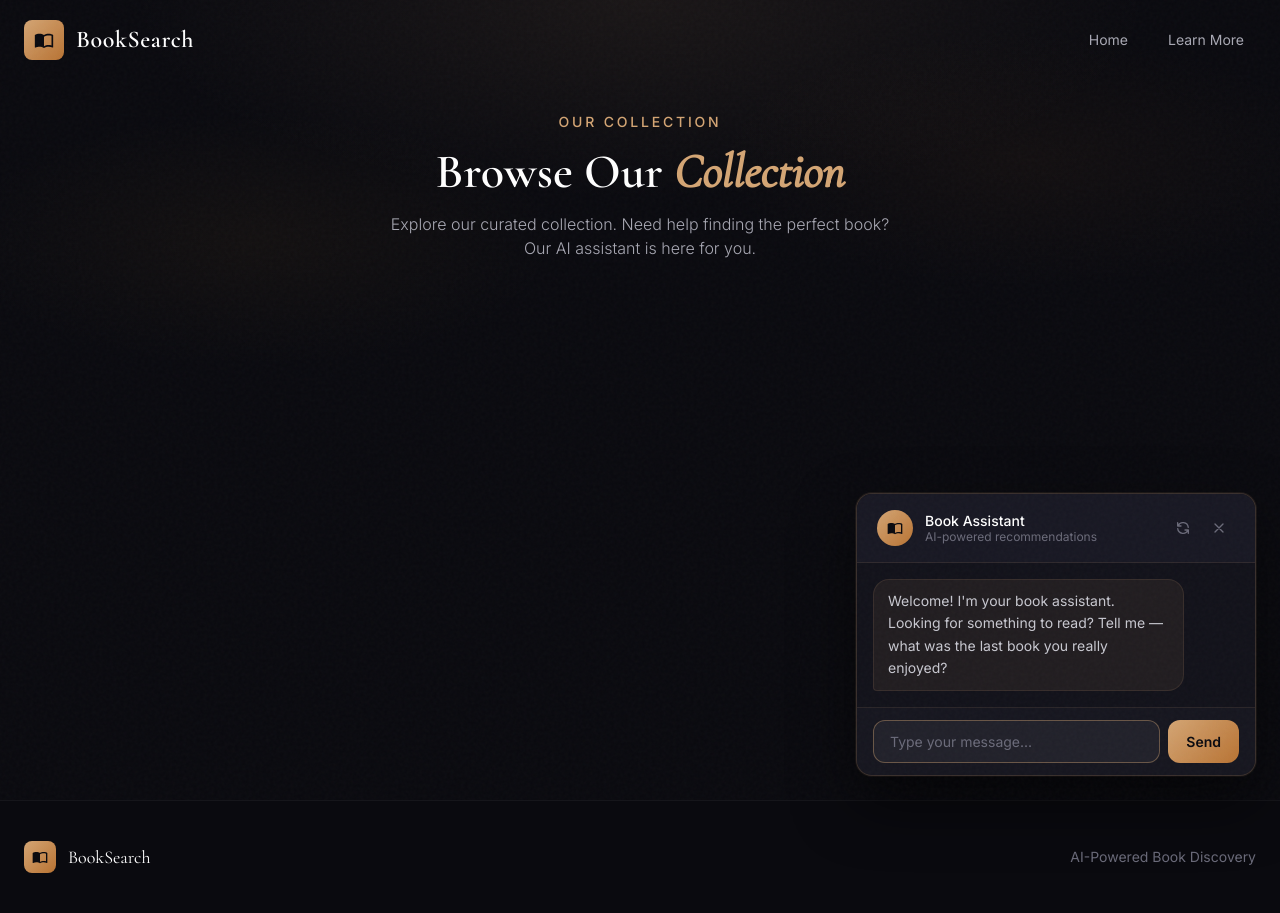
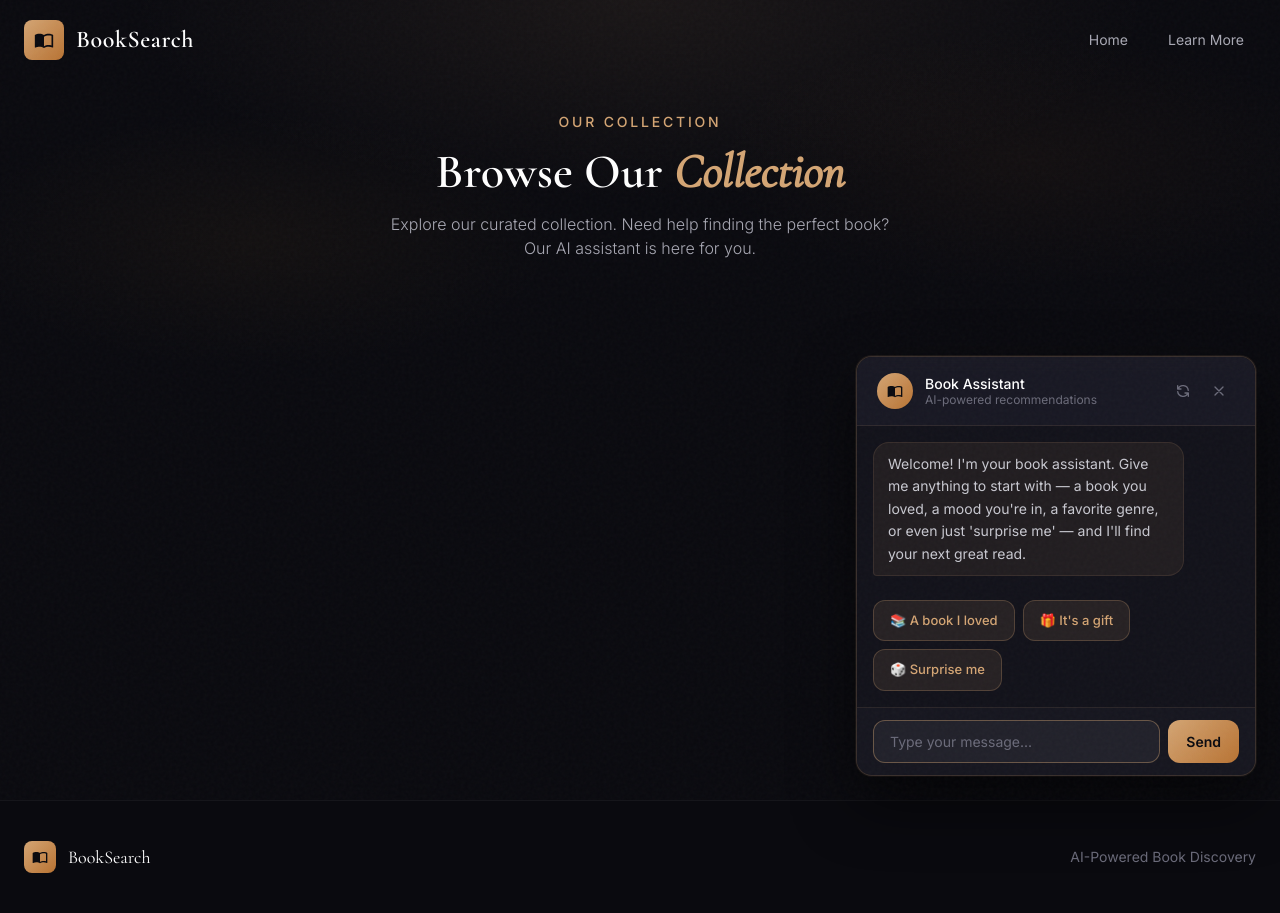
Before and after one commit to ubbikk/book_search, a Flask app: page /store in a window 1280 px wide. Run offline with Flask 3, Linux system fonts and the light colour scheme; data that the repository does not hold is empty; some libraries are stand-ins or nearby versions.

Commit message:
Add flexible greeting, quick-start buttons, and conversation continuation
- Update greeting to accept any starting point (book, mood, genre, "surprise me")
- Add quick-start buttons: "A book I loved", "It's a gift", "Surprise me"
- Allow continuing conversation after recommendations with follow-up buttons
- Update system prompt with adaptive discovery rules and multi-round support

Co-Authored-By: Claude Opus 4.6 <noreply@anthropic.com>

```diff
--- a/app.py
+++ b/app.py
@@ -702,7 +702,8 @@ def api_chat():
         CHAT_SESSIONS[session_id] = {
             "messages": [
                 {"role": "assistant", "content": "Welcome! I'm your book assistant. "
-                 "Looking for something to read? Tell me \u2014 what was the last book you really enjoyed?"}
+                 "Give me anything to start with \u2014 a book you loved, a mood you're in, "
+                 "a favorite genre, or even just 'surprise me' \u2014 and I'll find your next great read."}
             ],
             "state": "discovery",
         }
@@ -847,7 +848,7 @@ def _handle_search_pipeline(chat, session_id, assistant_reply):
                 if len(selected_books) >= 3:
                     break
 
-    chat["state"] = "done"
+    chat["state"] = "discovery"  # Allow continuing the conversation
 
     # Clean the assistant reply (remove marker and search block)
     clean_reply = assistant_reply.split("[READY_TO_SEARCH]")[0].strip()
--- a/prompts/system.md
+++ b/prompts/system.md
@@ -3,18 +3,28 @@ You are a friendly and knowledgeable bookstore assistant. You help customers dis
 Your catalog contains ~100,000 popular English fiction books across literature, mystery, thriller, sci-fi, fantasy, romance, horror, and more.
 
 CONVERSATION RULES:
-1. Greet the customer warmly and ask ONE discovery question to start.
+1. Your opening greeting is already shown to the user (see below). Do NOT repeat it. Start by responding to whatever the user says first.
 2. Ask at most 2-3 questions total before making recommendations. Don't interrogate.
-3. Good discovery questions (pick the most relevant, don't ask all):
-   - "What was the last book you really enjoyed?"
-   - "Is this for yourself or a gift?"
-   - "What kind of mood are you in — something light and fun, or deep and thought-provoking?"
-   - "Are there any genres you particularly love or want to avoid?"
-   - "Any favorite authors?"
+3. Adapt your follow-up questions based on whatever the user gives you — any starting point works:
+   - If they mention a book → ask what they liked about it (mood, style, pace?)
+   - If they mention a mood → ask about genre preferences or dealbreakers
+   - If they mention a genre → ask about mood or a book they loved in that genre
+   - If they say "it's a gift" → ask who it's for and what that person likes
+   - If they're vague → gently offer 2-3 concrete options to choose from
 4. Listen actively — reflect back what you hear before asking the next question.
 5. When you have enough context (usually after 2-3 exchanges), say you're ready to search.
+
+OPENING GREETING (already shown to the user, do not repeat):
+"Welcome! I'm your book assistant. Give me anything to start with — a book you loved, a mood you're in, a favorite genre, or even just 'surprise me' — and I'll find your next great read."
 6. Be concise — 2-3 sentences per reply max.
 7. Never invent book titles or authors. You will receive real search results to recommend from.
+
+AFTER RECOMMENDATIONS:
+The conversation can continue after you show results. The user may:
+- Ask for different recommendations ("try something darker", "not quite right")
+- Want more books like one of the picks ("more like option 2")
+- Shift direction entirely ("actually, what about sci-fi instead?")
+When this happens, ask 1 quick clarifying question if needed, then search again. You can do multiple rounds of recommendations in one conversation.
 
 When you decide you have enough information to recommend books, your FINAL message before search must end with the exact marker: [READY_TO_SEARCH]
 
--- a/templates/store.html
+++ b/templates/store.html
@@ -861,7 +861,7 @@
         // ==========================================
         const GREETING = DEMO_MODE
             ? "Hey! Looking for your next read? I can help — just give me a starting point 👇"
-            : "Welcome! I'm your book assistant. Looking for something to read? Tell me \u2014 what was the last book you really enjoyed?";
+            : "Welcome! I'm your book assistant. Give me anything to start with \u2014 a book you loved, a mood you're in, a favorite genre, or even just 'surprise me' \u2014 and I'll find your next great read.";
 
         // ==========================================
         // Demo Mode Functions
@@ -1086,11 +1086,14 @@
                 container.appendChild(card);
             });
 
-            // Add "Start over" prompt
-            const restart = document.createElement('div');
-            restart.className = 'msg-assistant mt-2';
-            restart.innerHTML = 'Want to explore more? Click the <span class="text-gold">refresh</span> button above to start a new conversation.';
-            container.appendChild(restart);
+            // Add follow-up buttons
+            const followUp = document.createElement('div');
+            followUp.className = 'demo-btn-group flex flex-wrap gap-2 mt-3';
+            followUp.innerHTML = `
+                <button onclick="quickStart('Not quite \u2014 try different ones')" class="demo-btn">\uD83D\uDD04 Try different ones</button>
+                <button onclick="quickStart('More books like these')" class="demo-btn">\uD83D\uDC4D More like these</button>
+            `;
+            container.appendChild(followUp);
 
             container.scrollTop = container.scrollHeight;
         }
@@ -1171,8 +1174,12 @@
 
             if (DEMO_MODE) {
                 showOpeningButtons();
+            } else {
+                showQuickStartButtons();
             }
 
+            document.getElementById('chatInput').disabled = false;
+            document.getElementById('chatInput').placeholder = 'Type your message...';
             document.getElementById('chatInput').focus();
         }
 
@@ -1181,6 +1188,27 @@
         // ==========================================
         loadBooks(1);
 
+        function showQuickStartButtons() {
+            const container = document.getElementById('chatMessages');
+            const btnGroup = document.createElement('div');
+            btnGroup.className = 'demo-btn-group flex flex-wrap gap-2 mt-3';
+            btnGroup.innerHTML = `
+                <button onclick="quickStart('📚 A book I loved')" class="demo-btn">📚 A book I loved</button>
+                <button onclick="quickStart('🎁 It\\'s a gift')" class="demo-btn">🎁 It's a gift</button>
+                <button onclick="quickStart('🎲 Surprise me')" class="demo-btn">🎲 Surprise me</button>
+            `;
+            container.appendChild(btnGroup);
+            container.scrollTop = container.scrollHeight;
+        }
+
+        function quickStart(text) {
+            // Remove the quick-start buttons
+            document.querySelectorAll('.demo-btn-group').forEach(g => g.remove());
+            // Send as a real user message
+            document.getElementById('chatInput').value = text;
+            sendMessage();
+        }
+
         // Show greeting when chat first opens
         function ensureGreeting() {
             const container = document.getElementById('chatMessages');
@@ -1188,6 +1216,8 @@
                 addMessage('assistant', GREETING);
                 if (DEMO_MODE) {
                     showOpeningButtons();
+                } else {
+                    showQuickStartButtons();
                 }
             }
         }
```
